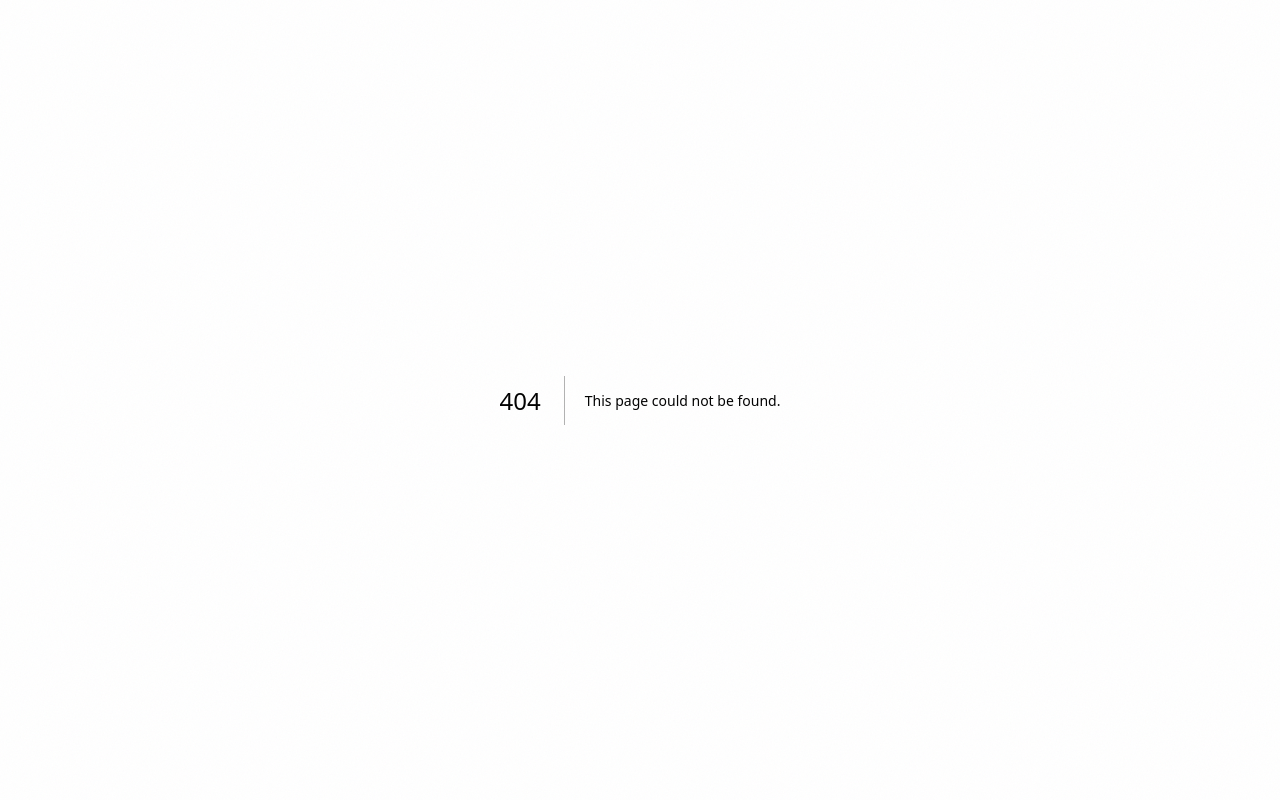
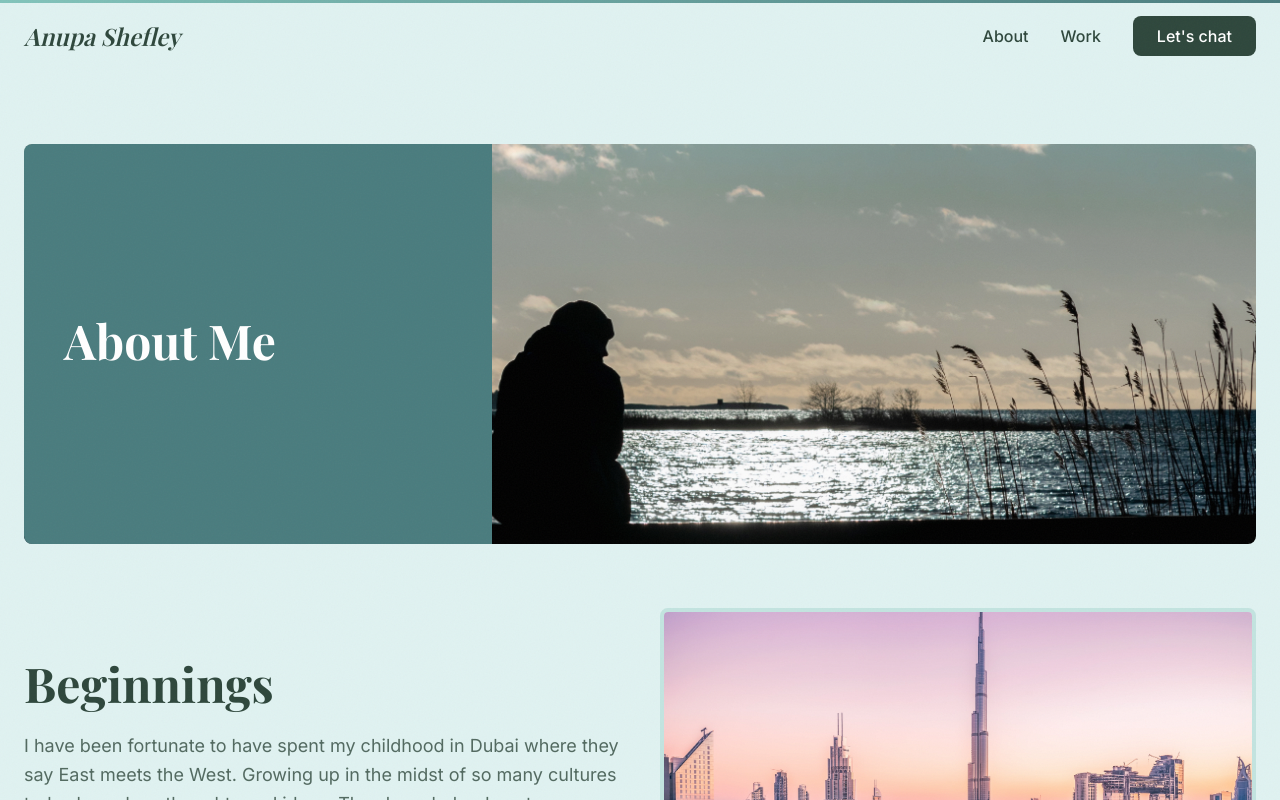
Before and after one commit to AnupaShefley/portfolio, a Next.js app: page /about in a window 1280 px wide. Before the commit this address had no page. Shown: the top 800 px of the page. Built offline with nearby package versions, Linux system fonts and the light colour scheme.

Commit message:
split About into new page

```diff
--- /dev/null
+++ b/app/about/page.tsx
@@ -0,0 +1,34 @@
+import type { Metadata } from 'next'
+import ScrollProgress from '@/components/ScrollProgress'
+import Header from '@/components/Header'
+import About from '@/components/About'
+import Skills from '@/components/Skills'
+import PhilosophySection from '@/components/PhilosophySection'
+import ApproachSection from '@/components/ApproachSection'
+import SectionDivider from '@/components/SectionDivider'
+import Footer from '@/components/Footer'
+
+export const metadata: Metadata = {
+  title: 'About – Anupa Shefley',
+  description:
+    'Designer, developer, and analyst. Learn about my background, career, skills, and approach to design.',
+}
+
+export default function AboutPage() {
+  return (
+    <main className="min-h-screen bg-background">
+      <ScrollProgress />
+      <Header />
+      <div className="pt-20">
+        <About />
+        <Skills />
+        <SectionDivider topColor="#E0F2F1" bottomColor="#2E473C" />
+        <PhilosophySection />
+        <SectionDivider topColor="#2E473C" bottomColor="#E0F2F1" />
+        <ApproachSection />
+        <SectionDivider topColor="#E0F2F1" bottomColor="#2E473C" />
+        <Footer />
+      </div>
+    </main>
+  )
+}
--- a/app/page.tsx
+++ b/app/page.tsx
@@ -4,9 +4,6 @@ import Header from '@/components/Header'
 import Hero from '@/components/Hero'
 import SectionDivider from '@/components/SectionDivider'
 import PhilosophySection from '@/components/PhilosophySection'
-import About from '@/components/About'
-import Skills from '@/components/Skills'
-import ApproachSection from '@/components/ApproachSection'
 import Work from '@/components/Work'
 import Contact from '@/components/Contact'
 import Footer from '@/components/Footer'
@@ -21,11 +18,7 @@ export default function Home() {
       {/* Content scrolls up and overlays the hero; not visible on initial load */}
       <div className="relative z-10">
         <PhilosophySection />
-        <SectionDivider topColor="#2E473C" bottomColor="#E0F2F1" />
-        <About />
-        <Skills />
-        <ApproachSection />
-        <SectionDivider topColor="#E0F2F1" bottomColor="#4A7C7E" />
+        <SectionDivider topColor="#2E473C" bottomColor="#4A7C7E" />
         <Work />
         <SectionDivider topColor="#4A7C7E" bottomColor="#E0F2F1" />
         <Contact />
--- a/components/Header.tsx
+++ b/components/Header.tsx
@@ -4,12 +4,11 @@ import { useState, useEffect } from 'react'
 import Link from 'next/link'
 import { usePathname } from 'next/navigation'
 import { motion, AnimatePresence } from 'framer-motion'
-import { hashLink } from '@/lib/link'
+import { hashLink, pathLink } from '@/lib/link'
 
 const navItems = [
-  { label: 'About', href: '/#about' },
-  { label: 'Skills', href: '/#skills' },
-  { label: 'Work', href: '/#work' },
+  { label: 'About', href: '/about', isPage: true },
+  { label: 'Work', href: '/#work', isPage: false },
 ]
 
 export default function Header() {
@@ -60,7 +59,16 @@ export default function Header() {
         </Link>
 
         <div className="hidden md:flex items-center gap-8">
-          {navItems.map((item) => (
+          {navItems.map((item) =>
+            item.isPage ? (
+              <Link
+                key={item.href}
+                href={pathLink(item.href)}
+                className="text-teal-dark hover:text-teal-medium transition-colors font-medium"
+              >
+                {item.label}
+              </Link>
+            ) : (
               <a
                 key={item.href}
                 href={hashLink(item.href)}
@@ -69,7 +77,8 @@ export default function Header() {
               >
                 {item.label}
               </a>
-          ))}
+            )
+          )}
           <Link
             href={hashLink('/#contact')}
             onClick={(e) => isHome && scrollToSection(e, '/#contact')}
@@ -134,7 +143,17 @@ export default function Header() {
             className="md:hidden bg-background/98 backdrop-blur-sm border-t border-teal-medium/20"
           >
             <div className="container mx-auto px-6 py-4 flex flex-col gap-4">
-              {navItems.map((item) => (
+              {navItems.map((item) =>
+                item.isPage ? (
+                  <Link
+                    key={item.href}
+                    href={pathLink(item.href)}
+                    onClick={() => setIsMobileMenuOpen(false)}
+                    className="text-teal-dark hover:text-teal-medium transition-colors font-medium py-2"
+                  >
+                    {item.label}
+                  </Link>
+                ) : (
                   <a
                     key={item.href}
                     href={hashLink(item.href)}
@@ -143,7 +162,8 @@ export default function Header() {
                   >
                     {item.label}
                   </a>
-              ))}
+                )
+              )}
               <Link
                 href={hashLink('/#contact')}
                 onClick={() => setIsMobileMenuOpen(false)}
```
Lines whose indentation alone changed are shown as unchanged.
